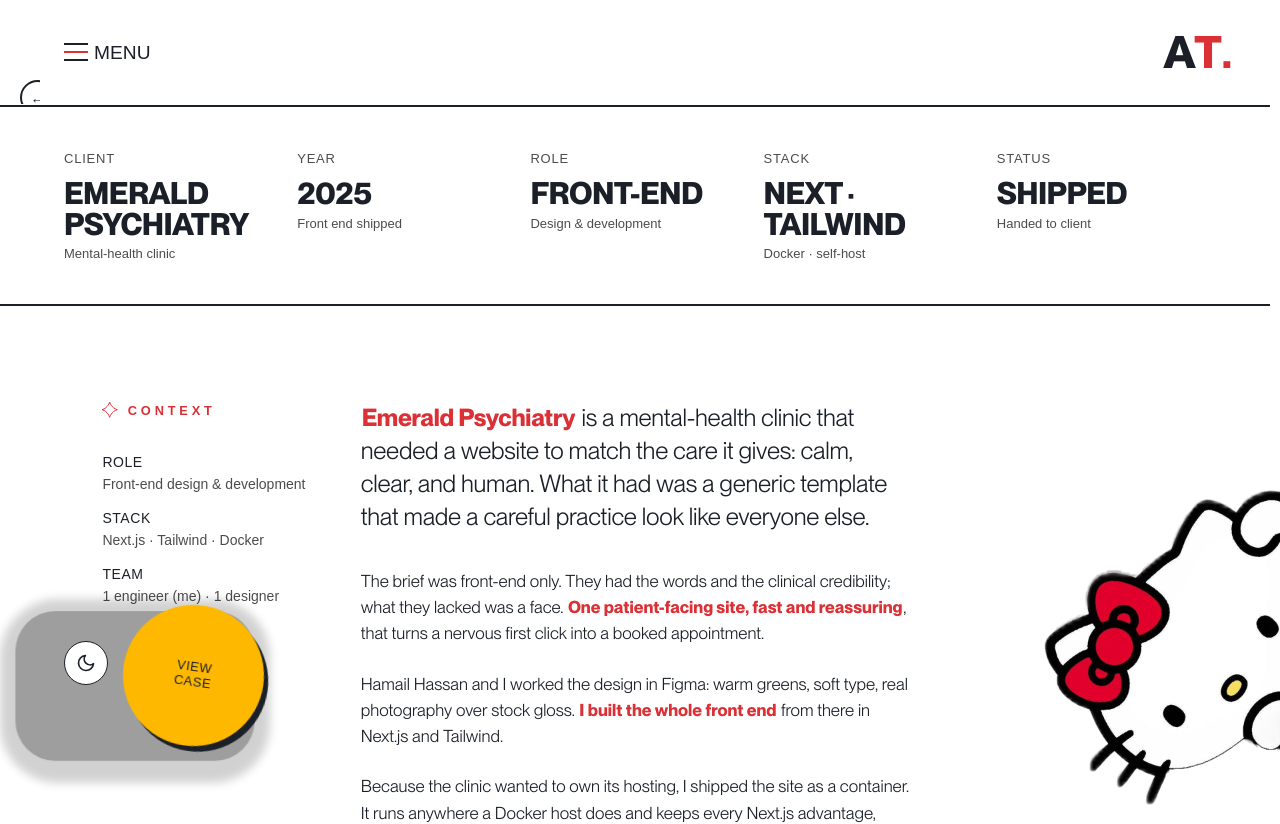
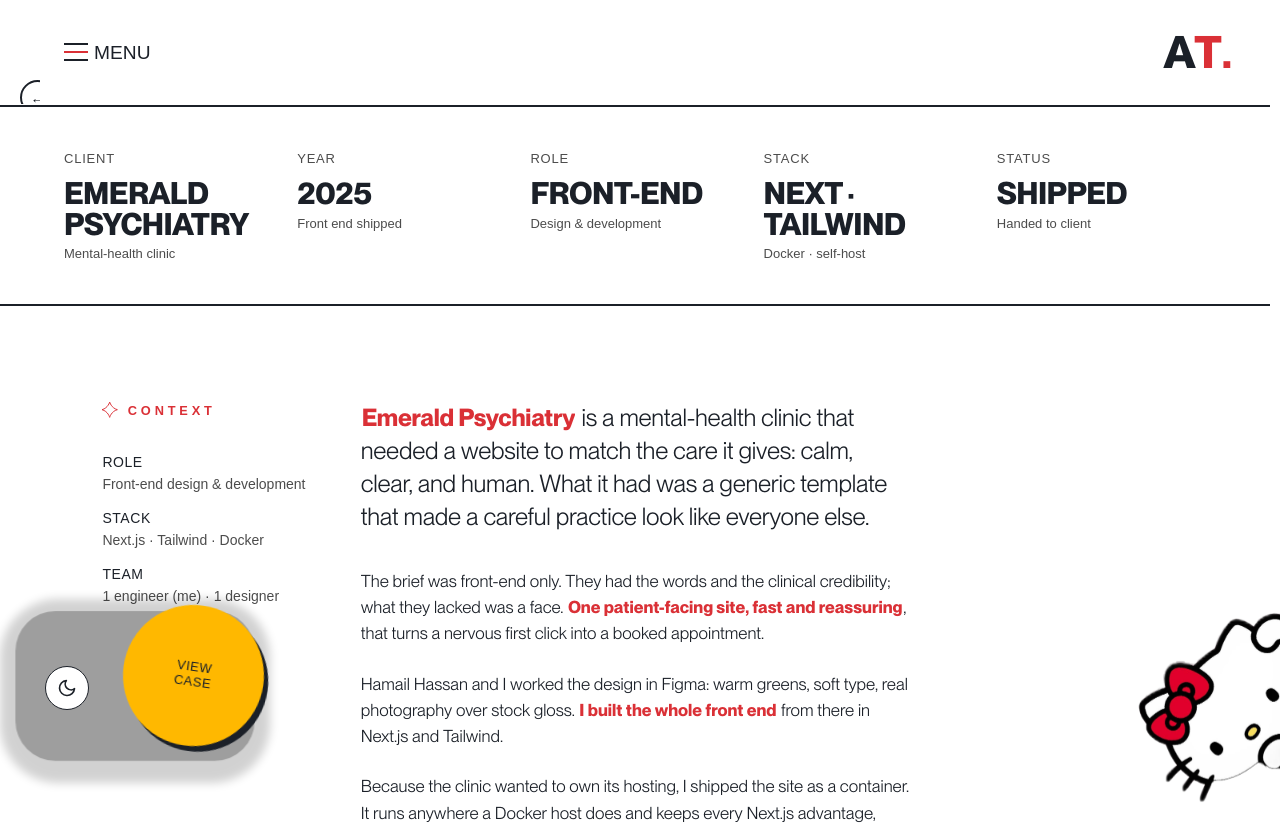
Before and after one commit to akash1723tripathi/Portfolio---Akash-Tripathi, a Next.js app: page /work/emerald-psychiatry in a window 1280 px wide. Shown: the top 824 px of the page. Built offline with nearby package versions, Linux system fonts and the light colour scheme; grey boxes are pictures that could not be loaded; a web font is replaced by a local one.

Commit message:
fix(ui):added break point to the hero to keep it consitent

```diff
--- a/components/layout/Navbar/Navbar.tsx
+++ b/components/layout/Navbar/Navbar.tsx
@@ -106,6 +106,11 @@
       // On true unmount, the navbar element is going away anyway.
     };
   }, [pathname]);
+
+  // Broadcast navbar menu open/close state to global overlay components (e.g. Ollie chatbot)
+  useEffect(() => {
+    window.dispatchEvent(new CustomEvent('navbar-menu-change', { detail: { open: isMenuOpen } }));
+  }, [isMenuOpen]);
 
   const toggleMenu = useCallback(() => {
     setIsMenuOpen((prev) => {
--- a/components/ui/BackToTop/BackToTop.module.css
+++ b/components/ui/BackToTop/BackToTop.module.css
@@ -9,8 +9,8 @@
 
 .button {
     position: fixed;
-    bottom:180px;
-    left: var(--spacing-nav-side);
+    bottom: clamp(145px, 17vh, 185px);
+    left: clamp(24px, 3.5vw, 54px);
     z-index: 150;
 
     display: flex;
--- a/components/ui/OllieChatbot/OllieChatbot.module.css
+++ b/components/ui/OllieChatbot/OllieChatbot.module.css
@@ -11,6 +11,19 @@
     font-family: var(--font-chat, 'Inter', -apple-system, BlinkMacSystemFont, 'Segoe UI', sans-serif);
     margin: 0;
     padding: 0;
+    transition: transform 0.5s cubic-bezier(0.16, 1, 0.3, 1), opacity 0.4s ease;
+    will-change: transform, opacity;
+}
+
+.slideOut {
+    transform: translateX(120%) !important;
+    opacity: 0 !important;
+    pointer-events: none !important;
+}
+
+.slideIn {
+    transform: translateX(0);
+    opacity: 1;
 }
 
 .chatbotContainer * {
@@ -20,8 +33,8 @@
 /* Floating Trigger Button */
 .triggerButton {
     position: relative;
-    width: 240px;
-    height: 330px;
+    width: clamp(130px, min(15vw, 22vh), 240px);
+    height: clamp(180px, min(20.6vw, 30vh), 330px);
     border: none;
     background: transparent;
     background-color: transparent;
@@ -513,8 +526,38 @@
     fill: currentColor;
 }
 
-/* Responsive Overrides */
+/* Responsive Overrides for Ollie Trigger Button */
+@media (min-width: 1600px) {
+    .triggerButton {
+        width: 240px;
+        height: 330px;
+        margin-bottom: -15px;
+    }
+}
+
+@media (min-width: 1025px) and (max-width: 1599px) {
+    .triggerButton {
+        width: clamp(150px, 12vw, 190px);
+        height: clamp(205px, 16.5vw, 260px);
+        margin-bottom: -10px;
+    }
+}
+
+@media (max-height: 850px) and (min-width: 769px) {
+    .triggerButton {
+        width: clamp(130px, 18vh, 170px);
+        height: clamp(178px, 24.7vh, 233px);
+        margin-bottom: -8px;
+    }
+}
+
 @media (max-width: 768px) {
+    .triggerButton {
+        width: clamp(110px, 28vw, 150px);
+        height: clamp(150px, 38.5vw, 205px);
+        margin-bottom: -5px;
+    }
+
     .chatWindow {
         width: calc(100vw - 32px);
         height: 65vh;
--- a/components/ui/OllieChatbot/OllieChatbot.tsx
+++ b/components/ui/OllieChatbot/OllieChatbot.tsx
@@ -16,6 +16,7 @@
   ChainOfThoughtContent,
   ChainOfThoughtItem,
 } from '@/components/prompt-kit/chain-of-thought';
+import { useTransition } from '@/components/transitions';
 import styles from './OllieChatbot.module.css';
 
 export interface ThoughtStep {
@@ -41,6 +42,8 @@
 ];
 
 export const OllieChatbot: React.FC = () => {
+  const { isTransitioning } = useTransition();
+  const [isNavMenuOpen, setIsNavMenuOpen] = useState(false);
   const [isOpen, setIsOpen] = useState(false);
   const [inputMessage, setInputMessage] = useState('');
   const [isLoading, setIsLoading] = useState(false);
@@ -56,6 +59,16 @@
   const messageListRef = useRef<HTMLDivElement>(null);
   const chatWindowRef = useRef<HTMLDivElement>(null);
   const abortControllerRef = useRef<AbortController | null>(null);
+
+  // Listen for navbar menu state changes
+  useEffect(() => {
+    const handleMenuChange = (e: Event) => {
+      const customEv = e as CustomEvent<{ open: boolean }>;
+      setIsNavMenuOpen(customEv.detail?.open ?? false);
+    };
+    window.addEventListener('navbar-menu-change', handleMenuChange);
+    return () => window.removeEventListener('navbar-menu-change', handleMenuChange);
+  }, []);
 
   // Auto-scroll message container to bottom on message update
   useEffect(() => {
@@ -319,8 +332,14 @@
     });
   };
 
+  const shouldSlideOut = isNavMenuOpen || isTransitioning;
+
   return (
-    <div className={styles.chatbotContainer}>
+    <div
+      className={`${styles.chatbotContainer} ${
+        shouldSlideOut ? styles.slideOut : styles.slideIn
+      }`}
+    >
       {/* Floating trigger button showing Ollie's face overlay */}
       {!isOpen && (
         <button
--- a/components/ui/ThemeToggle/ThemeToggle.module.css
+++ b/components/ui/ThemeToggle/ThemeToggle.module.css
@@ -1,7 +1,7 @@
 .toggle {
     position: fixed;
-    bottom: 115px;
-    left: var(--spacing-nav-side);
+    bottom: clamp(90px, 11vh, 125px);
+    left: clamp(24px, 3.5vw, 54px);
     z-index: 150;
 
     display: flex;
--- a/data/github-contributions.json
+++ b/data/github-contributions.json
@@ -1,7 +1,7 @@
 {
   "username": "akash1723tripathi",
-  "total": 487,
-  "generatedAt": "2026-09-07",
+  "total": 490,
+  "generatedAt": "2026-09-08",
   "weeks": [
     [
       {
@@ -1935,10 +1935,14 @@
       },
       {
         "date": "2026-09-07",
-        "count": 0,
-        "level": 0
-      },
-      null,
+        "count": 3,
+        "level": 1
+      },
+      {
+        "date": "2026-09-08",
+        "count": 0,
+        "level": 0
+      },
       null,
       null,
       null,
```
Also changed, not shown: components/sections/Philosophy/Philosophy.module.css (+4 -4 lines).
